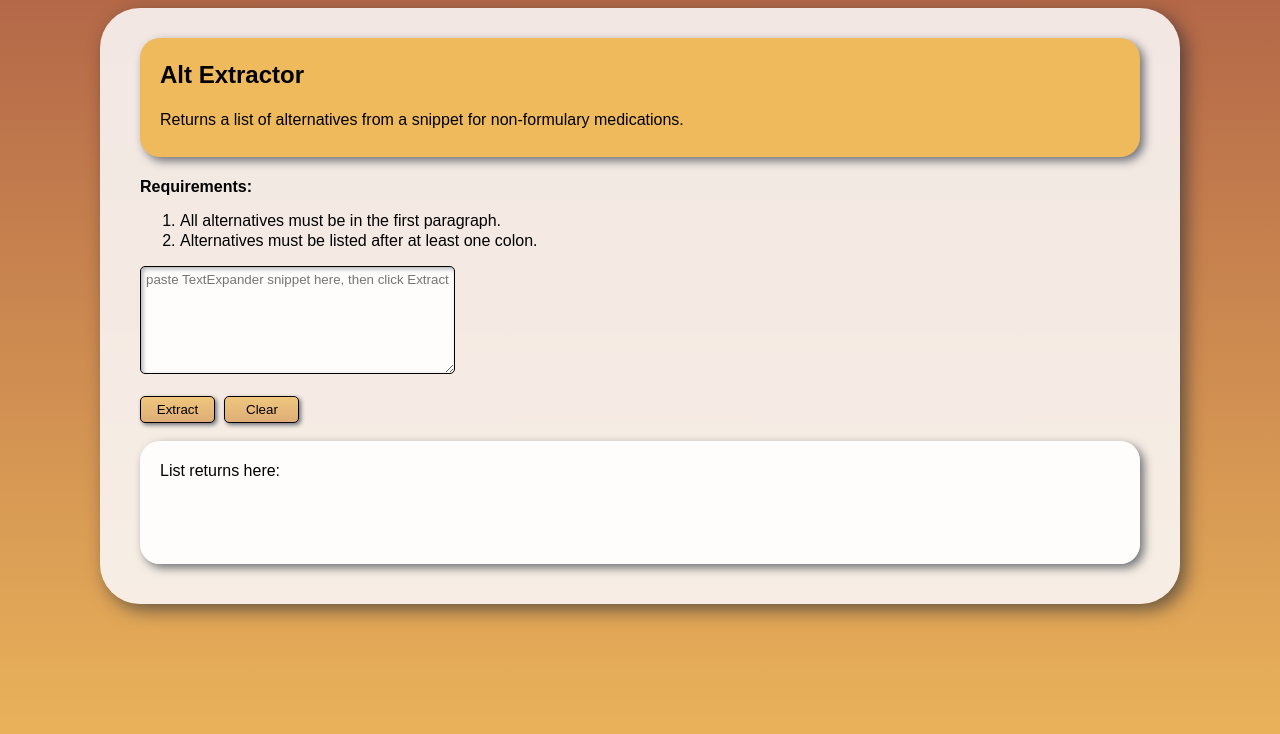
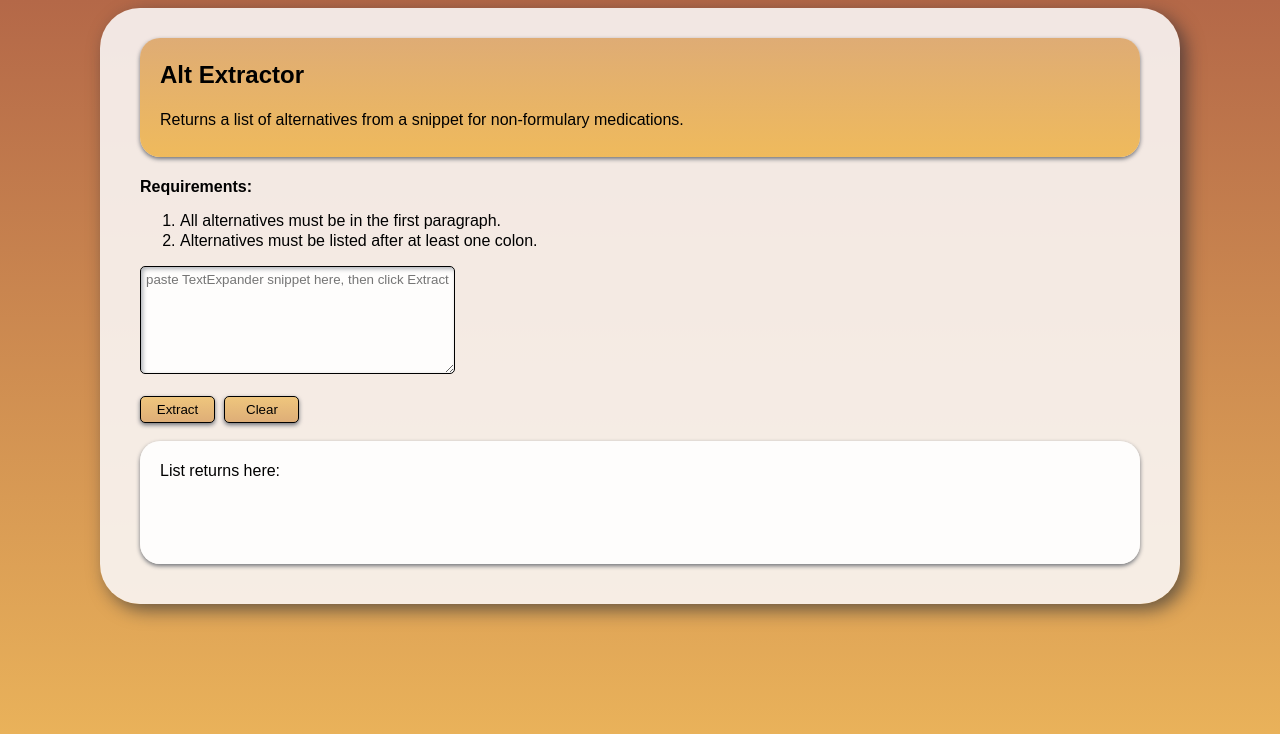
Before and after one commit to BitsAndGravy/nfAltGenerator, a plain HTML site: page altExtractor.html in a window 1280 px wide. Drawn offline with Linux system fonts and the light colour scheme.

Commit message:
buttons are jumpy (viz) and shadows improved.

```diff
--- a/altExtractor.html
+++ b/altExtractor.html
@@ -193,20 +193,25 @@
 
         button {
             background-image: linear-gradient(#efba5cc6, #d99b55c6);
-            box-shadow: 2px 2px 4px #17223098;
+            box-shadow: 0px 2px 4px #17223098;
             padding: 5px;
             border: 1px solid;
             border-radius: 5px;
             width: 75px;
             margin-right: 5px;
+            transition: all 0.1s ease-out;
         }
 
         button:hover {
             background-color: red;
+            box-shadow: 0px 6px 4px #17223098;
+            transform: translateY(-4px);
         }
 
         button:active {
             background-color: yellow;
+            box-shadow: 0px 0px 4px #17223098;
+            transform: translateY(4px);
         }
 
         .page-wrapper {
@@ -231,8 +236,8 @@
         }
 
         .heading-box {
-            background-color: #efba5c;
-            box-shadow: 4px 4px 10px #17223098;
+            background-image: linear-gradient(#d99b55c6, #efba5c);
+            box-shadow: 0px 2px 4px #17223098;
             border-radius: 20px;
             min-height: 100px;
             padding: 3px 20px 10px 20px;
@@ -241,7 +246,7 @@
 
         .return-box {
             background-color: #ffffffe3;
-            box-shadow: 4px 4px 10px #17223098;
+            box-shadow: 0px 2px 4px #17223098;
             border-radius: 20px;
             min-height: 100px;
             padding: 3px 20px 20px 20px;
```
